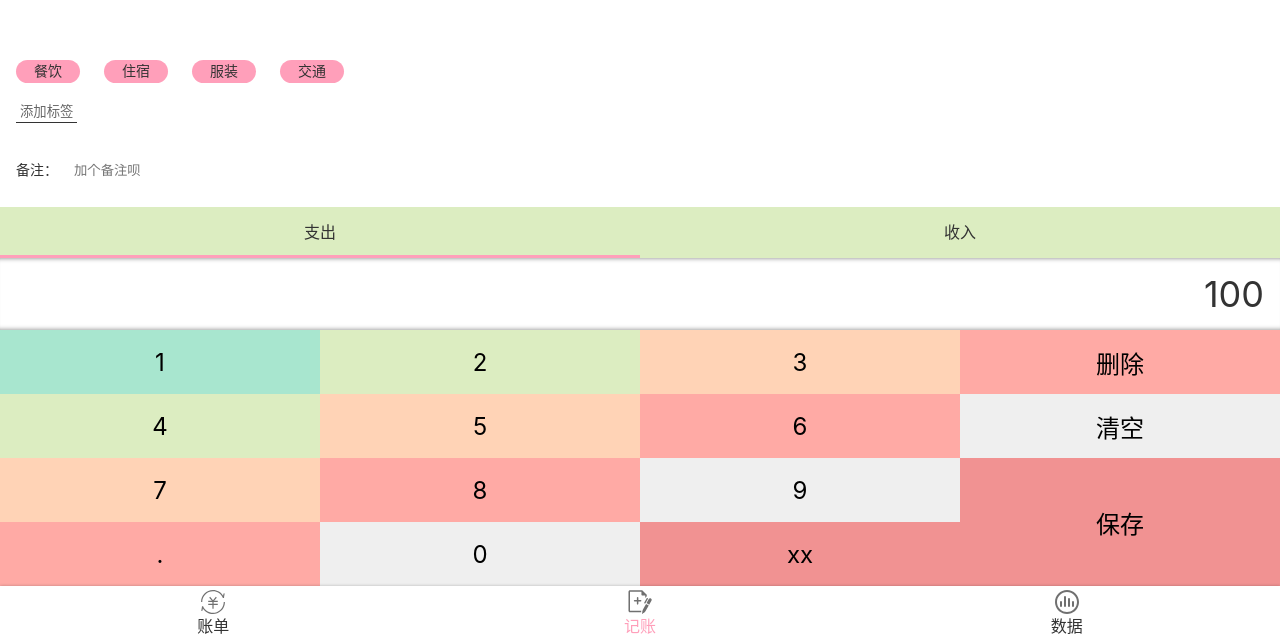
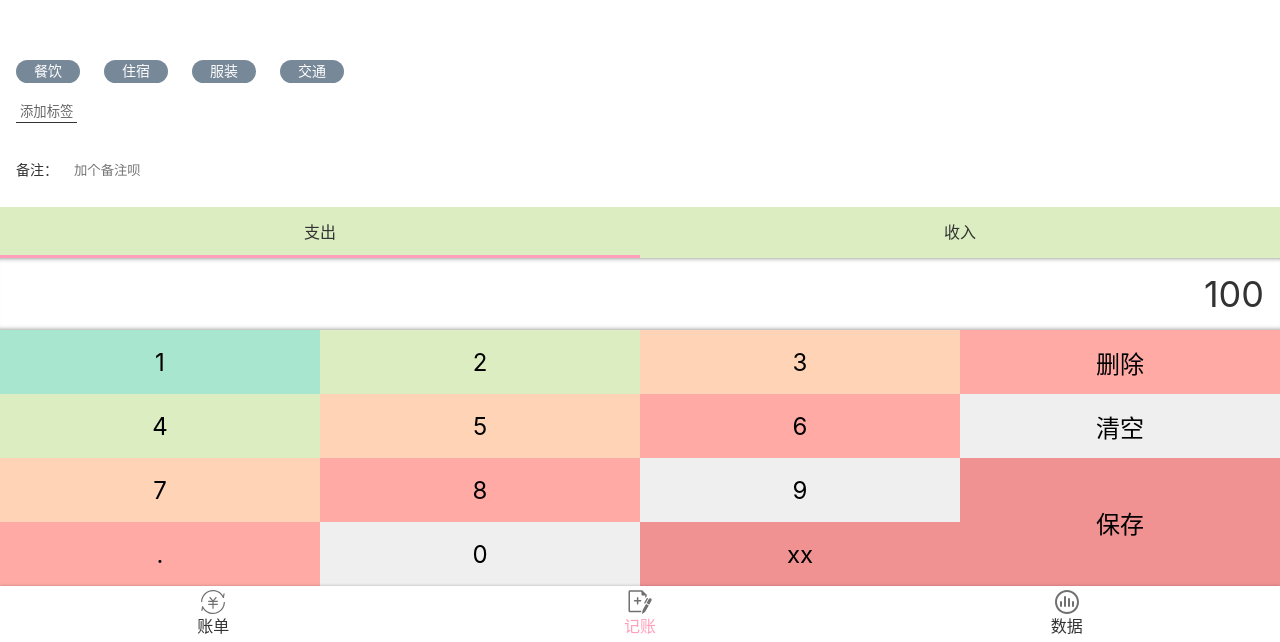
Before and after one commit to WUXIAOd/xiaoebk, a React app: page /#/add in a window 1280 px wide. Shown: the part 158-800 px from the top of the page. Built offline with nearby package versions, Linux system fonts and the light colour scheme.

Commit message:
add and selected tag options done

```diff
--- a/src/views/Add.tsx
+++ b/src/views/Add.tsx
@@ -15,13 +15,6 @@ function Add() {
   return (
     <MyLayout>
       <TagsSection>
-        <ol>
-          <li>餐饮</li>
-          <li>住宿</li>
-          <li>服装</li>
-          <li>交通</li>
-        </ol>
-        <button>添加标签</button>
       </TagsSection>
       <NoteSection>
         <label>
--- a/src/views/Add/TagsSection.tsx
+++ b/src/views/Add/TagsSection.tsx
@@ -1,6 +1,39 @@
 import styled from 'styled-components';
+import React, {useState} from 'react';
 
-const TagsSection = styled.section`
+const TagsSection: React.FC = (props) => {
+  const [tags, setTags] = useState<string[]>(['餐饮','住宿','服装','交通'])
+  const [selectedTags, setSelectedTags] = useState<string[]>([])
+  const onAddTag = () => {
+    const tagName = window.prompt('新标签名为：');
+    if(tagName !== null){
+      setTags([...tags, tagName])
+    }
+  };
+  // 如果 tag 已被选中，就复制没有被选中的 tag ，作为新的 selectedTags
+  const onToggleTag = (tag: string) => {
+    const index = selectedTags.indexOf(tag)
+    if(index >= 0){
+      setSelectedTags(selectedTags.filter(t => t !== tag))
+    }else{
+      setSelectedTags([...selectedTags,tag])
+    }
+  };
+  const getClass = (tag: string) => selectedTags.indexOf(tag) >= 0 ? 'selected' : ''
+  return (
+    <Wrapper>
+      <ol>
+        {tags.map(tag =>
+          <li key={tag} onClick={()=>{onToggleTag(tag)}}
+              className={ getClass(tag) }>{tag}</li>
+        )}
+      </ol>
+      <button onClick={onAddTag}>添加标签</button>
+    </Wrapper>
+  );
+}
+
+const Wrapper = styled.section`
   background: #ffffff;
   padding: 12px 16px; flex-grow: 1;
   display: flex;flex-direction: column;
@@ -8,10 +41,12 @@ const TagsSection = styled.section`
   align-items: flex-start;
   >ol{
     margin: 0 -12px;
-    >li{ background: #FF9FBA;border-radius: 18px; display: inline-block;padding: 3px 18px; font-size: 14px;margin: 8px 12px;
+    >li{ color:white;background: lightslategray;border-radius: 18px; display: inline-block;padding: 3px 18px; font-size: 14px;margin: 8px 12px;
+     &.selected{ background: #F19292; }
     }
   }
   > button{ background: none; border: none; padding: 2px 4px; border-bottom: 1px solid #333; color: #666; margin-top: 8px;
   }
 `;
+
 export {TagsSection}
```
